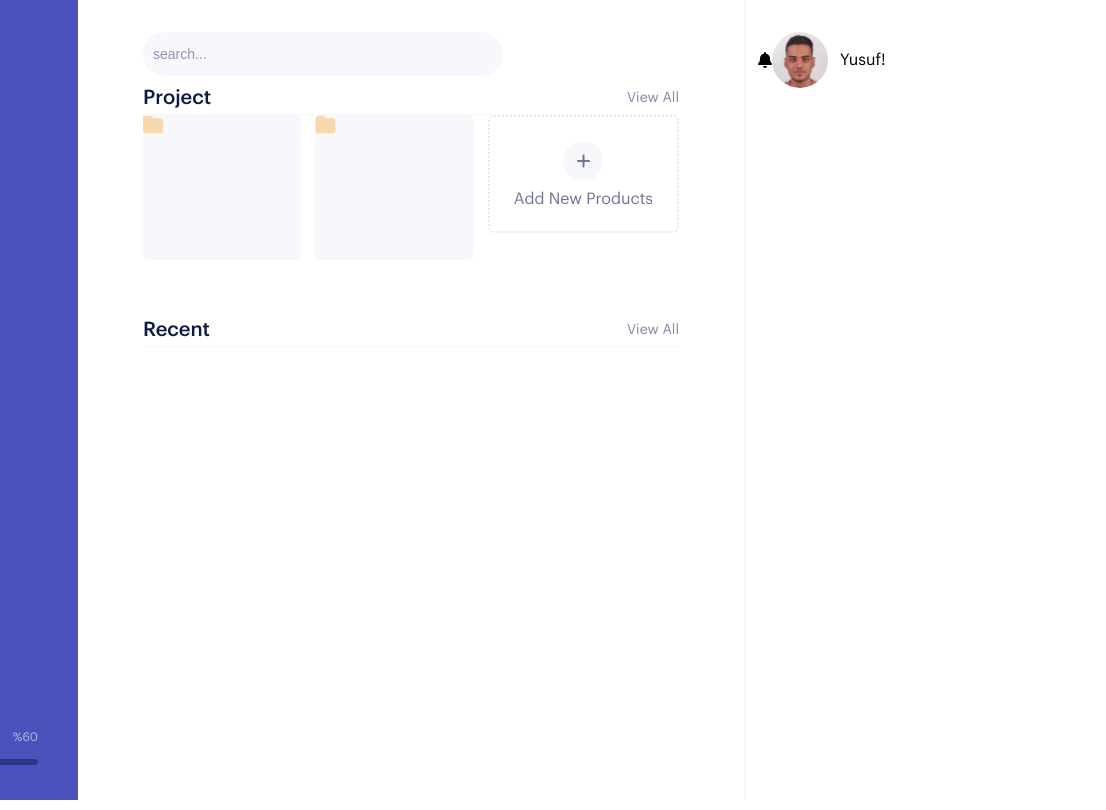
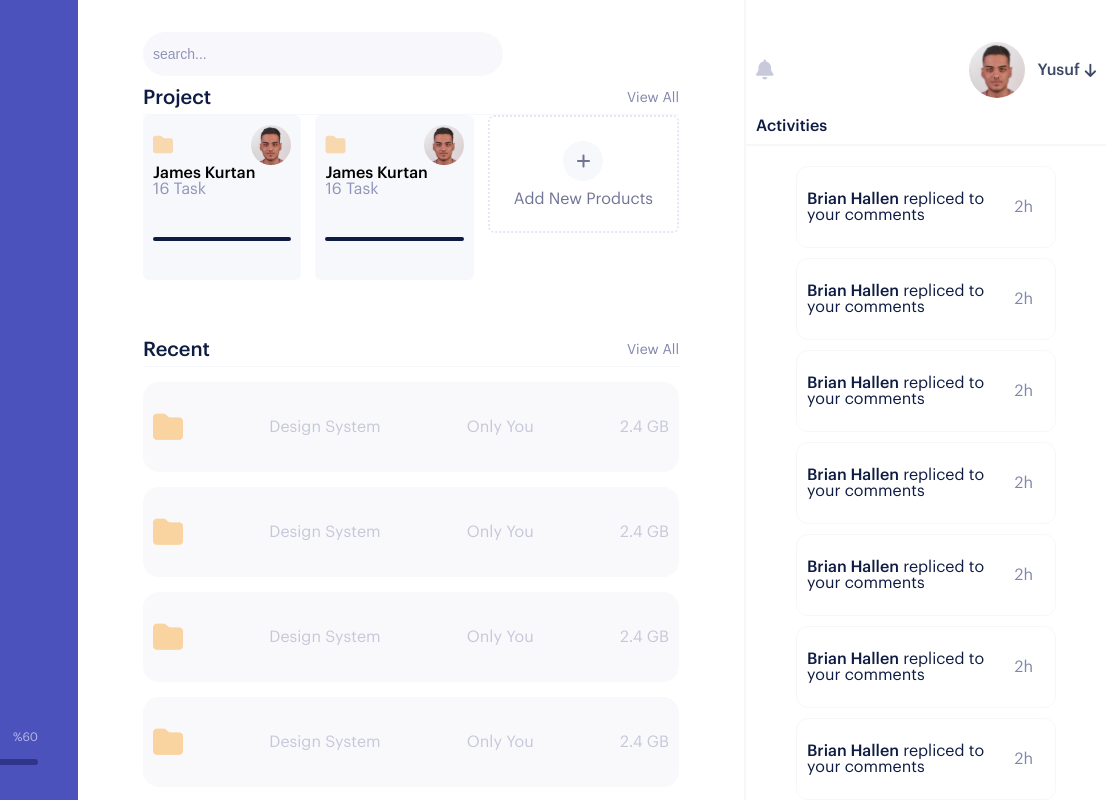
Before and after one commit to DevYosef35/dashboardUI, a plain HTML site: page index.html in a window 1280 px wide. Shown: the full height of the page, 174-1280 px from the left. Drawn offline with Linux system fonts and the light colour scheme.

Commit message:
project is done

```diff
--- a/css/style.css
+++ b/css/style.css
@@ -188,15 +188,38 @@ body{
     margin: 0 -7px;
 }
 .box{
+    padding: 10px;
     height: 145px;
     flex: 1;
     margin: 0 7px;
     background-color: #f7f8fb;
     border-radius: 6px;
 }
+.box .head{
+    display: flex;
+    align-items: center;
+    justify-content: space-between;
+}
+.box .body h5{
+    font-size: 20;
+    font-weight: 500;
+}
+.box .body h6{
+    color: #8f94b8;
+}
+.box .head img{
+    width: 40px;
+    height: 40px;
+    border-radius: 50%;
+}
 .box i{
     font-size: 20px;
     color: #f8d9af;
+}
+.box .bar{
+    border-radius: 4px;
+    margin-top: 40px;
+    border: 2px solid #0e1b42;
 }
 .inner-box .empty-box a{
     display: flex;
@@ -223,32 +246,26 @@ body{
     height: 40px;
     margin-bottom: 10px;
 }
+.inner-box .recent-box{
+    margin-top: 15px;
+    margin-bottom: 15px;
+    height: 70px;
+    background-color: #f9f9fc;
+    display: flex;
+    flex-direction: row;
+    justify-content: space-between;
+    align-items: center;
+    border-radius: 16px;
+    padding: 10px;
+}
+.inner-box .recent-box i{
 
-
-
-
-
-
-
-
-
-
-
-
-
-
-
-
-
-
-
-
-
-
-
-
-
-
+    color: #f9d4a1;
+    font-size: 30px;
+}
+.inner-box .recent-box span{
+    color: #c6c8da;
+}
 
 .content .side-content{
     width: 360px;
@@ -257,16 +274,89 @@ body{
     border-left: 2px solid #f6f7fa;
     padding: 32px 0;
 }
+
 .content .side-content .profile{
-    padding-left: 12px;
+    padding: 10px;
     display: flex;
+    justify-content: space-between;
     align-items: center;
+}
+.content .side-content .profile .pic{
+    display: flex;
+    flex-direction: row;
+    align-items: center;
+
+}
+.content .side-content .profile a{
+    color: #c8cadc;
+}
+.content .side-content .profile a:hover{
+    color: #f98e73;
+}
+.content .side-content .profile i{
+    font-size: 20px;
+    cursor: pointer;
 }
 .content .side-content .profile img{
     width: 56px;
     height: 56px;
     border-radius: 50%;
 }
-.content .side-content .profile span{
+.content .side-content .profile .pic{
+    display: flex;
+    align-items: center;
+}
+.content .side-content .profile .pic span{
     padding-left: 12px;
+    font-weight: 500;
+    color: #3d4867;
 }
+.content .side-content .profile .pic i{
+    font-size: 15px;
+    padding-left: 5px;
+    color: #3d4867;
+}
+.content-activities{
+    flex-direction: column;
+    align-items: center;
+    justify-content: center;
+}
+
+.content-activities .activities{
+    border-bottom: 2px solid #f6f7fa;
+    color: #0e1b42;
+    font-weight: 500;
+    padding: 10px;
+    display: flex;
+
+}
+.content .comment{
+    display: flex;
+    flex-direction: column;
+    align-items: center;
+    padding: 10px;
+}
+.content-activities .comments{
+    display: flex;
+    align-items: center;
+    padding: 10px;
+    width: 70%;
+    height: 60px;
+    border: 1px solid #f6f7fa;
+    border-radius: 12px;
+    padding: 10px;
+    margin-top: 10px;
+}
+.content-activities .comments p{
+    color: #0e1b42;
+    font-size: 12;
+    font-weight: 400;
+}
+.content-activities .comments p b{
+    font-weight: 500;
+    color: #0e1b42;
+}
+.content-activities .comments .hours{
+    padding: 12px;
+    color: #8186ad;
+}
--- a/index.html
+++ b/index.html
@@ -54,10 +54,26 @@
                 </div>
                 <div class="projects">
                     <div class="box">
-                        <i class="fa fa-folder" aria-hidden="true"></i>
+                        <div class="head">
+                            <i class="fa fa-folder" aria-hidden="true"></i>
+                            <img src="image/profile.jpg" alt="">
+                        </div>
+                        <div class="body">
+                            <h5>James Kurtan</h5>
+                            <h6>16 Task</h6>
+                        </div>
+                        <div class="bar"></div>
                     </div>
                     <div class="box">
-                        <i class="fa fa-folder" aria-hidden="true"></i>
+                        <div class="head">
+                            <i class="fa fa-folder" aria-hidden="true"></i>
+                            <img src="image/profile.jpg" alt="">
+                        </div>
+                        <div class="body">
+                            <h5>James Kurtan</h5>
+                            <h6>16 Task</h6>
+                        </div>
+                        <div class="bar"></div>
                     </div>
                     <div class="empty-box">
                         <a href="">
@@ -72,14 +88,79 @@
                     <h6>Recent</h6>
                     <a href="">View All</a>
                 </div>
+                <div class="recent-box">
+                    <i class="fa fa-folder" aria-hidden="true" style=""></i>
+                    <span>Design System</span>
+                    <span>Only You</span>
+                    <span>2.4 GB</span>
+                </div>
+                <div class="recent-box">
+                    <i class="fa fa-folder" aria-hidden="true" style=""></i>
+                    <span>Design System</span>
+                    <span>Only You</span>
+                    <span>2.4 GB</span>
+                </div>
+                <div class="recent-box">
+                    <i class="fa fa-folder" aria-hidden="true" style=""></i>
+                    <span>Design System</span>
+                    <span>Only You</span>
+                    <span>2.4 GB</span>
+                </div>
+                <div class="recent-box">
+                    <i class="fa fa-folder" aria-hidden="true" style=""></i>
+                    <span>Design System</span>
+                    <span>Only You</span>
+                    <span>2.4 GB</span>
+                </div>
             </div>
         </div>
         <div class="side-content">
             <div class="profile">
-                <i class="fa fa-bell" aria-hidden="true"></i>
-                <img src="image/profile.jpg" alt="">
-                <span>Yusuf!</span>
+                <a href=""><i class="fa fa-bell" aria-hidden="true"></i></a>
+                <div class="pic">
+                    <img src="image/profile.jpg" alt="">
+                    <span>Yusuf</span>
+                    <i class="fa fa-arrow-down" aria-hidden="true"></i>
+                </div>
             </div>
+            <div class="content-activities">
+                <div class="activities">
+                    Activities
+                </div>
+                <div class="comment">
+                    <div class="comments">
+                        <p><b>Brian Hallen</b>  repliced to your comments</p>
+                        <p class="hours">2h</p>
+                    </div>
+                    <div class="comments">
+                        <p><b>Brian Hallen</b>  repliced to your comments</p>
+                        <p class="hours">2h</p>
+                    </div>
+                    <div class="comments">
+                        <p><b>Brian Hallen</b>  repliced to your comments</p>
+                        <p class="hours">2h</p>
+                    </div>
+                    <div class="comments">
+                        <p><b>Brian Hallen</b>  repliced to your comments</p>
+                        <p class="hours">2h</p>
+                    </div>
+                    <div class="comments">
+                        <p><b>Brian Hallen</b>  repliced to your comments</p>
+                        <p class="hours">2h</p>
+                    </div>
+                    <div class="comments">
+                        <p><b>Brian Hallen</b>  repliced to your comments</p>
+                        <p class="hours">2h</p>
+                    </div>
+                    <div class="comments">
+                        <p><b>Brian Hallen</b>  repliced to your comments</p>
+                        <p class="hours">2h</p>
+                    </div>
+
+                </div>
+
+            </div>
+
         </div>
 
     </div>
```
Also changed, not shown: image/logo.JPG (added).
